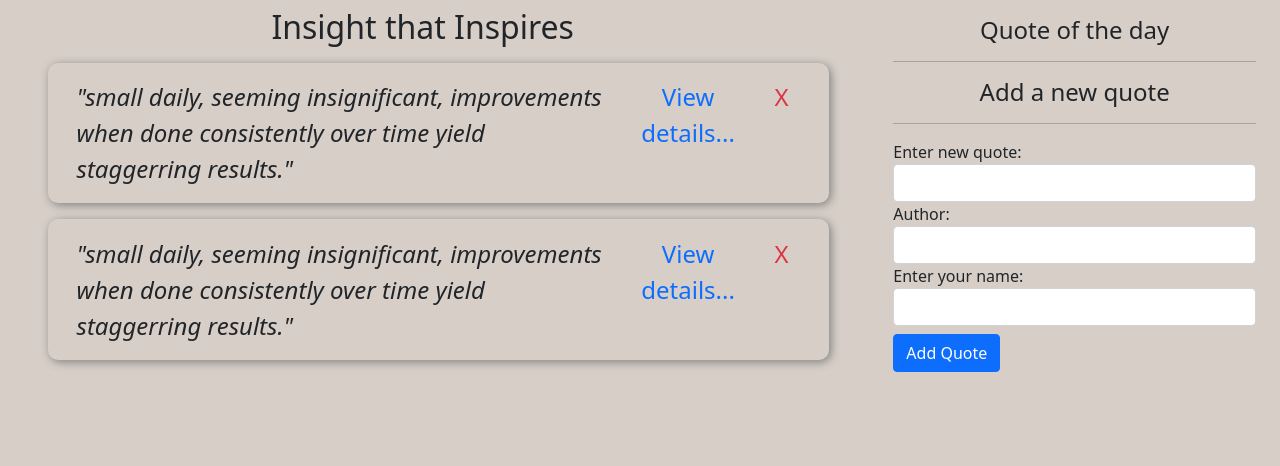
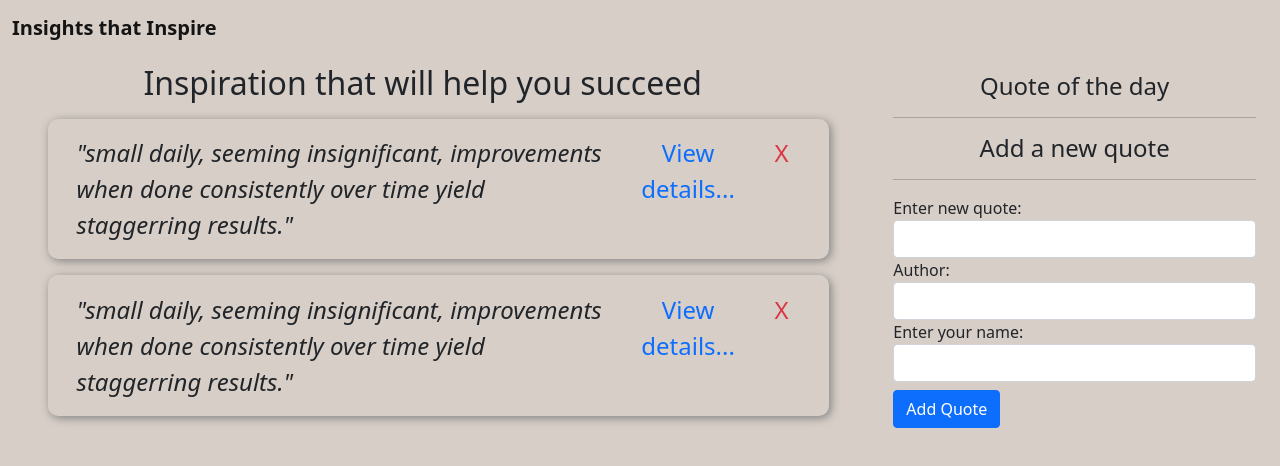
Before and after one commit to chacha-john/quotesUp, an Angular app: page / in a window 1280 px wide. Shown: the top 466 px of the page. Built offline with nearby package versions, Linux system fonts and the light colour scheme.

Commit message:
ft - add a navbar component to help with the styling

```diff
--- a/angular.json
+++ b/angular.json
@@ -98,6 +98,9 @@
             ],
             "scripts": []
           }
+        },
+        "deploy": {
+          "builder": "angular-cli-ghpages:deploy"
         }
       }
     }
--- a/package.json
+++ b/package.json
@@ -28,6 +28,7 @@
     "@angular/compiler-cli": "~13.3.0",
     "@types/jasmine": "~3.10.0",
     "@types/node": "^12.11.1",
+    "angular-cli-ghpages": "^1.0.0",
     "jasmine-core": "~4.0.0",
     "karma": "~6.3.0",
     "karma-chrome-launcher": "~3.1.0",
--- a/src/app/app.component.html
+++ b/src/app/app.component.html
@@ -1 +1,2 @@
+<app-navbar></app-navbar>
 <app-quote></app-quote>
--- a/src/app/app.module.ts
+++ b/src/app/app.module.ts
@@ -10,6 +10,7 @@ import { FormsModule } from '@angular/forms';
 import { RandomQuoteDirective } from './directives/random-quote.directive';
 import { DateCountPipe } from './pipes/date-count.pipe';
 import { HighlightDirective } from './directives/highlight.directive';
+import { NavbarComponent } from './components/navbar/navbar.component';
 
 @NgModule({
   declarations: [
@@ -20,6 +21,7 @@ import { HighlightDirective } from './directives/highlight.directive';
     RandomQuoteDirective,
     DateCountPipe,
     HighlightDirective,
+    NavbarComponent,
   ],
   imports: [
     BrowserModule,
--- /dev/null
+++ b/src/app/components/navbar/navbar.component.html
@@ -0,0 +1,24 @@
+  <nav class="navbar navbar-light navbar-expand-lg" style="background-color: #D7CEC7;">
+    <div class="container-fluid">
+        <a class="navbar-brand fw-bold" href="#">Insights that Inspire</a>
+        <button class="navbar-toggler" type="button" data-bs-toggle="collapse" data-bs-target="#navbarNav" aria-controls="navbarNav" aria-expanded="false" aria-label="Toggle navigation">
+          <span class="navbar-toggler-icon"></span>
+        </button>
+        <div class="collapse navbar-collapse" id="navbarNav">
+          <!-- <ul class="navbar-nav">
+            <li class="nav-item">
+              <a class="nav-link active" aria-current="page" href="#">Home</a>
+            </li>
+            <li class="nav-item">
+              <a class="nav-link" href="#">Features</a>
+            </li>
+            <li class="nav-item">
+              <a class="nav-link" href="#">Pricing</a>
+            </li>
+            <li class="nav-item">
+              <a class="nav-link disabled">Disabled</a>
+            </li>
+          </ul> -->
+        </div>
+      </div>
+  </nav>
--- /dev/null
+++ b/src/app/components/navbar/navbar.component.ts
@@ -0,0 +1,15 @@
+import { Component, OnInit } from '@angular/core';
+
+@Component({
+  selector: 'app-navbar',
+  templateUrl: './navbar.component.html',
+  styleUrls: ['./navbar.component.css']
+})
+export class NavbarComponent implements OnInit {
+
+  constructor() { }
+
+  ngOnInit(): void {
+  }
+
+}
--- a/src/app/components/quote/quote.component.html
+++ b/src/app/components/quote/quote.component.html
@@ -1,6 +1,6 @@
 <div class="row">
     <div class="container col-md-8 mt-2">
-        <h2 class="text-center">Insight that Inspires</h2>
+        <h2 class="text-center">Inspiration that will help you succeed</h2>
         <ul *ngFor="let quote of quotes, let i = index">
             <div *ngIf="quote.upvotes == highest && quote.upvotes>0; then highlight else empty"></div>
             <ng-template #highlight>
```
Also changed, not shown: src/app/components/navbar/navbar.component.css (added), 1 other file (tests, documents, lock files or other folders).
